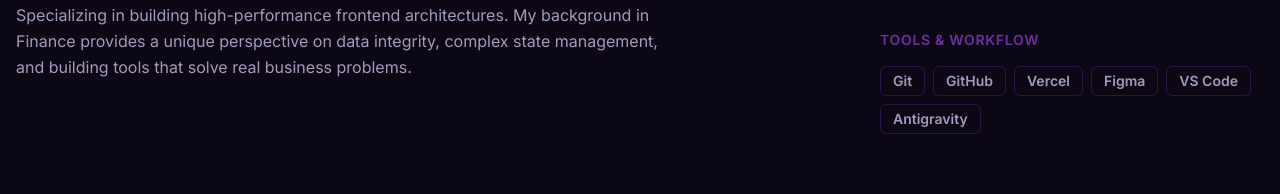
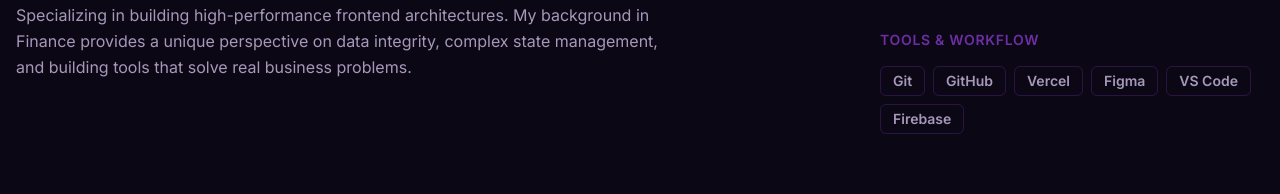
Before and after one commit to codekid-cyber1/Portfolio-1.2, a Next.js app: page / in a window 1280 px wide. Shown: the part 3497-3691 px from the top of the page. Built offline with nearby package versions, Linux system fonts and the light colour scheme.

Commit message:
Replace Antigravity with Firebase in skills list

```diff
--- a/data/portfolio-data.ts
+++ b/data/portfolio-data.ts
@@ -21,7 +21,7 @@ export const portfolioData = {
   skills: [
     { category: "Frontend", items: ["React", "Next.js", "Tailwind CSS", "TypeScript"] },
     { category: "Core Engineering", items: ["State Management", "API Integration", "Data Visualization"] },
-    { category: "Tools & Workflow", items: ["Git", "GitHub", "Vercel", "Figma", "VS Code", "Antigravity"] }
+    { category: "Tools & Workflow", items: ["Git", "GitHub", "Vercel", "Figma", "VS Code", "Firebase"] }
   ],
   projects: [
     {
```
